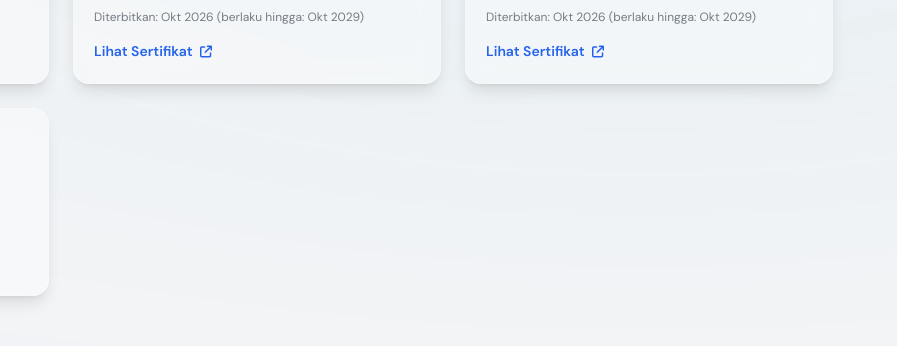
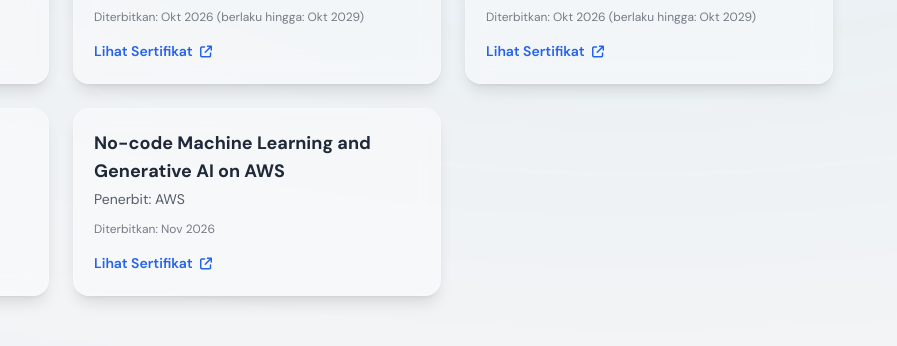
Before and after one commit to kemalsyabaniadama/kemalsyabaniadama.github.io, a plain HTML site: page index.html in a window 1280 px wide. Shown: the part 1652-1998 px from the top of the page, 383-1280 px from the left. Drawn offline with nearby package versions, Linux system fonts and the light colour scheme.

Commit message:
Update file

```diff
--- a/index.html
+++ b/index.html
@@ -277,6 +277,15 @@
                     </a>
                 </div>
 
+                <div class="bg-white/40 dark:bg-gray-800/40 backdrop-blur-md rounded-2xl p-5 shadow-lg border border-white/20 dark:border-gray-700/30 hover:scale-[1.02] transition-transform duration-300">
+                    <h3 class="text-lg font-bold mb-1">No-code Machine Learning and Generative AI on AWS</h3>
+                    <p class="text-sm opacity-75 mb-3">Penerbit: AWS</p>
+                    <p class="text-xs opacity-60">Diterbitkan: Nov 2026</p>
+                    <a href="assets/No-code Machine Learning and Generative AI on AWS.pdf" target="_blank" class="inline-block mt-4 text-sm font-semibold text-blue-600 dark:text-blue-300 hover:underline">
+                        Lihat Sertifikat <i class="fa-solid fa-arrow-up-right-from-square text-xs ml-1"></i>
+                    </a>
+                </div>
+
             </div>
         </section>
 
```
Also changed, not shown: 1 other file.
